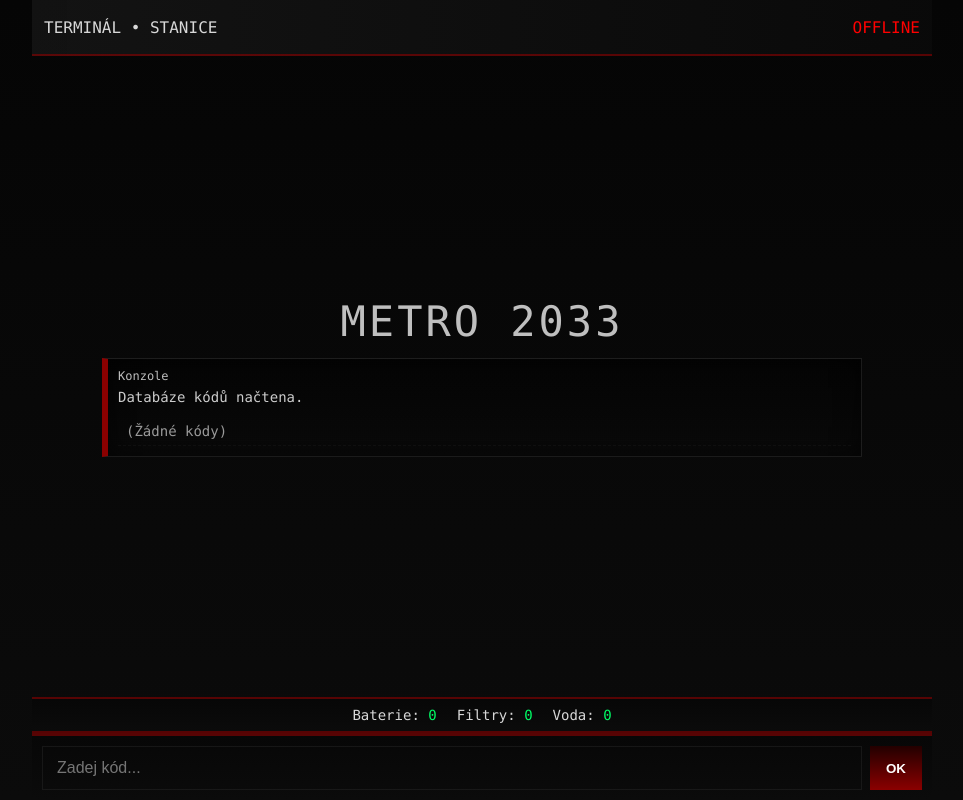
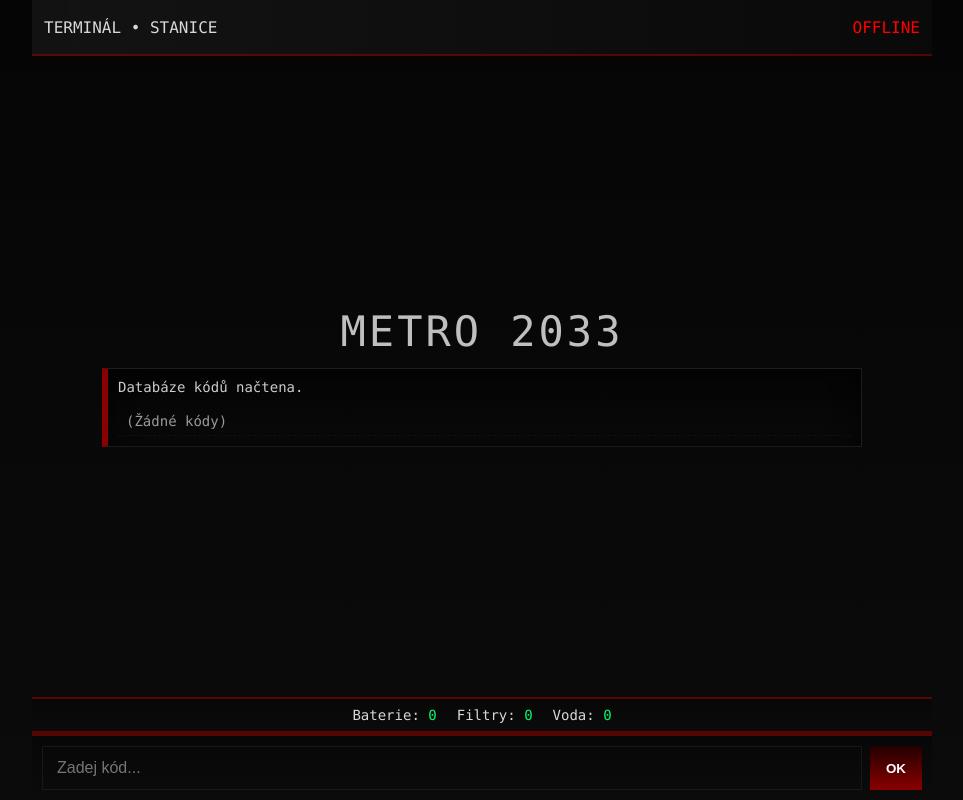
Before and after one commit to jakubjvecera/METRO2033, a plain HTML site: page index.html in a window 1280 px wide. Shown: the whole page, without its empty margins (158-1121 px from the left). Drawn offline with Linux system fonts and the light colour scheme.

Commit message:
Update index.html

```diff
--- a/index.html
+++ b/index.html
@@ -113,7 +113,6 @@
     <section id="center">
       <div class="big-title">METRO 2033</div>
       <div id="console">
-        <div class="console-title">Konzole</div>
         <div id="status-msg"></div>
         <ul id="history"></ul>
       </div>
```
